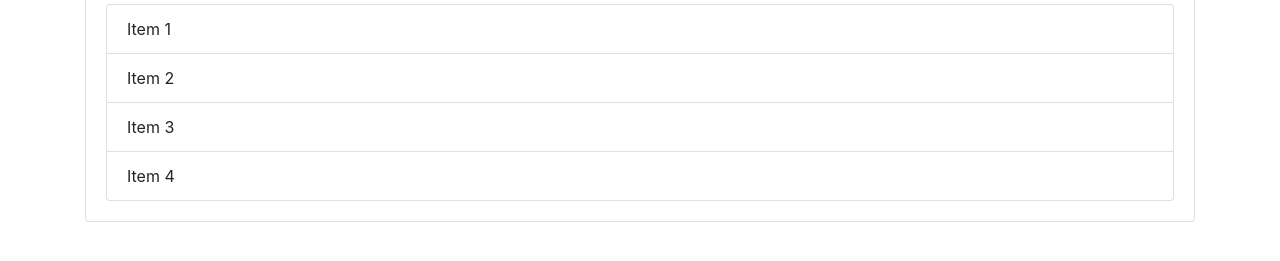
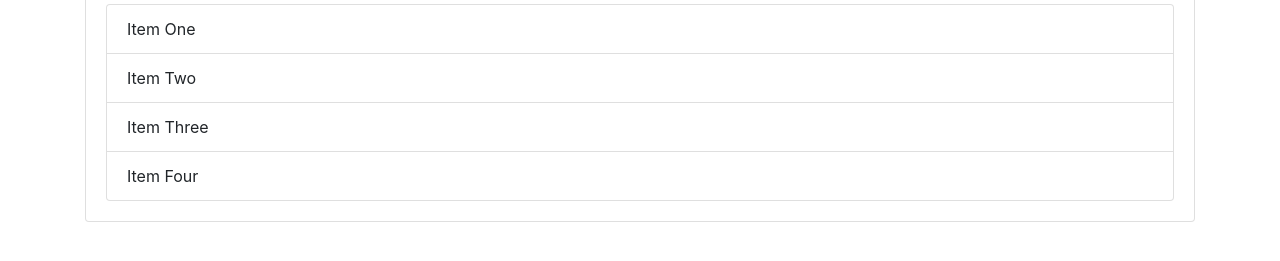
Before and after one commit to MaryAnPopis/Item-list, a plain HTML site: page index.html in a window 1280 px wide. Shown: the part 273-534 px from the top of the page. Drawn offline with nearby package versions, Linux system fonts and the light colour scheme; files whose address does not match are found by name.

Commit message:
No se usan numeros en items

```diff
--- a/index.html
+++ b/index.html
@@ -22,10 +22,10 @@
     </form>
     <h2 class="title">Items</h2>
     <ul id="items" class="list-group">
-      <li class="list-group-item">Item 1</li>
-      <li class="list-group-item">Item 2</li>
-      <li class="list-group-item">Item 3</li>
-      <li class="list-group-item">Item 4</li>
+      <li class="list-group-item">Item One</li>
+      <li class="list-group-item">Item Two</li>
+      <li class="list-group-item">Item Three</li>
+      <li class="list-group-item">Item Four</li>
     </ul>
    </div>
   </div>
```
